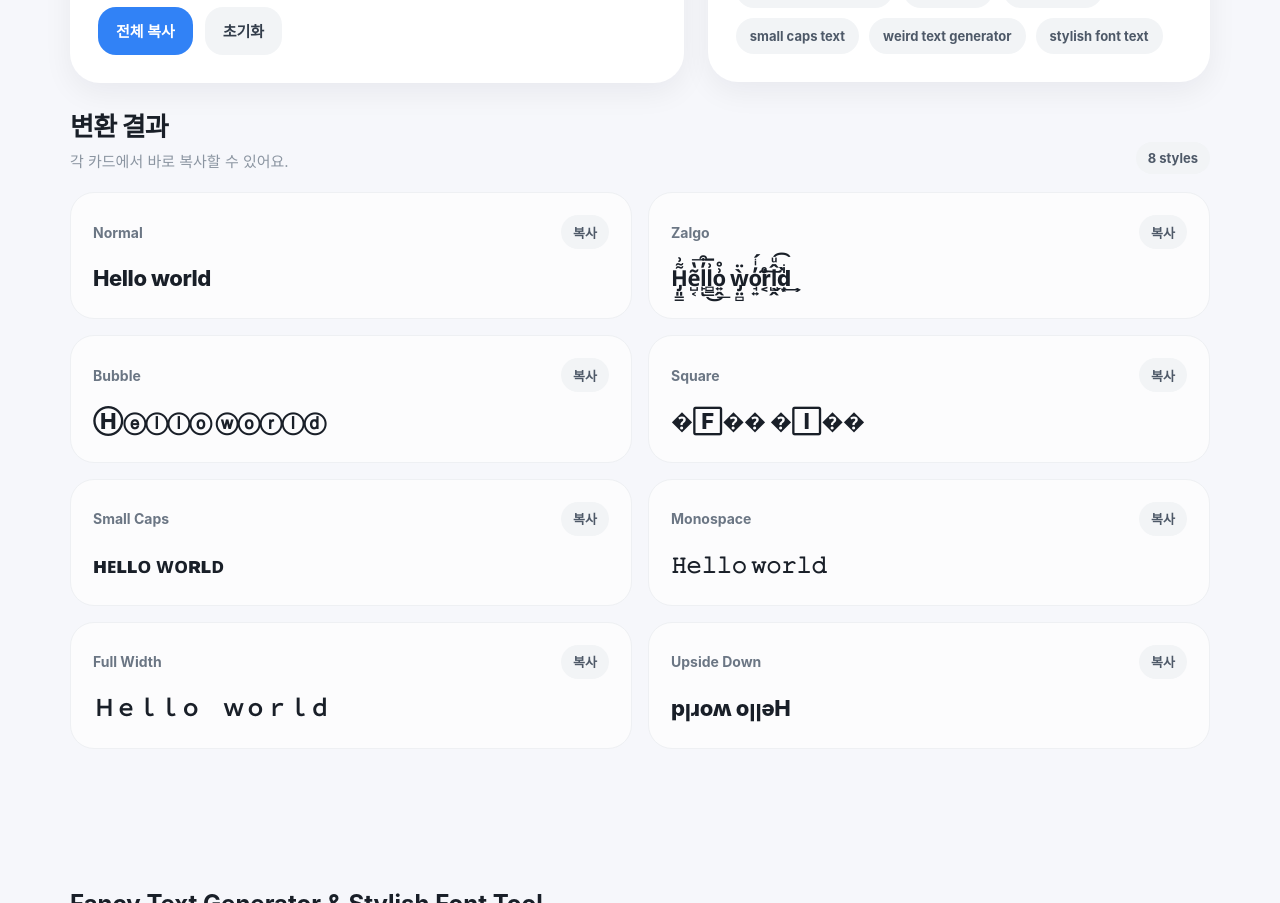
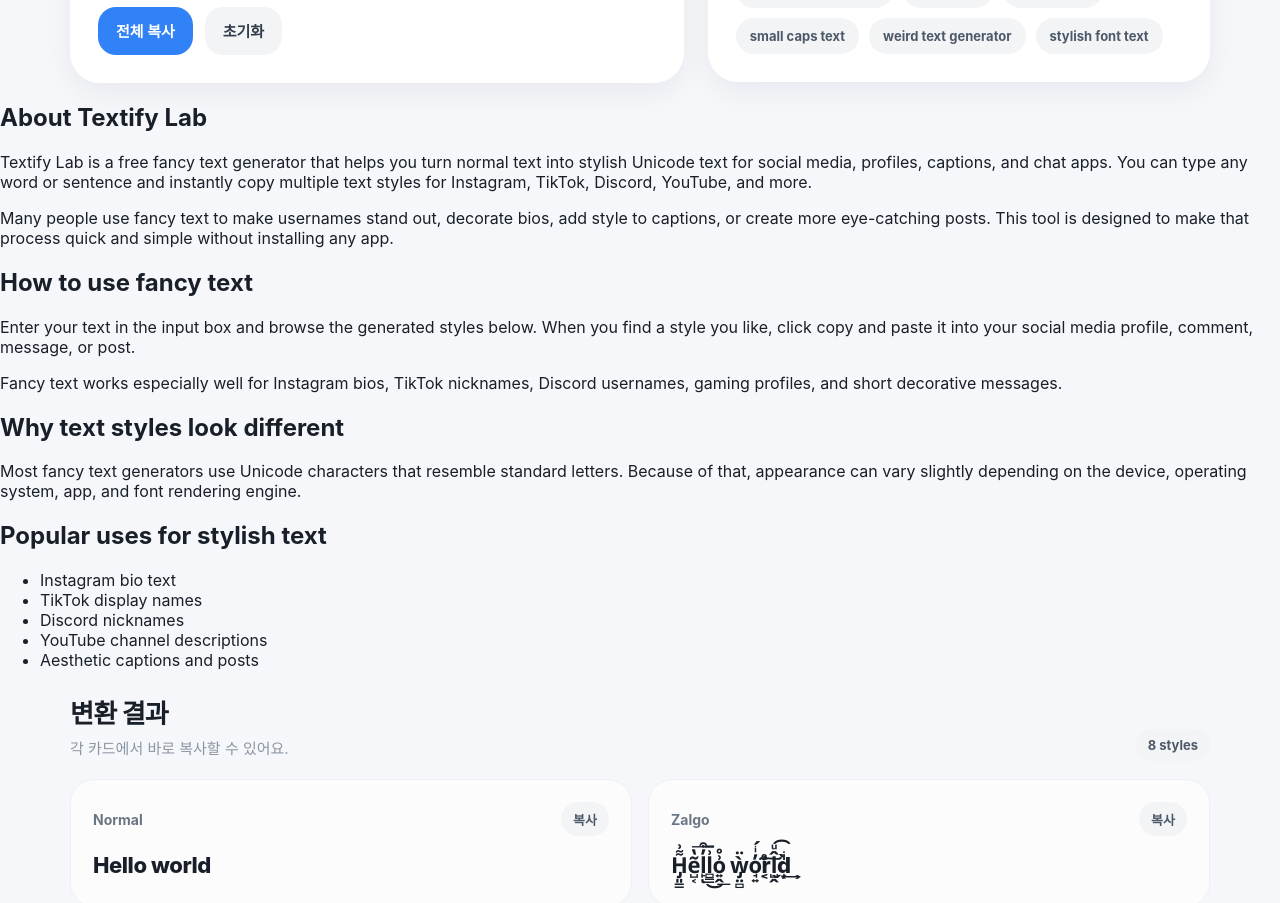
Before and after one commit to leeseulahn/textify-lab, a Next.js app: page / in a window 1280 px wide. Shown: the part 903-1806 px from the top of the page. Built offline with nearby package versions, Linux system fonts and the light colour scheme; a web font is replaced by a local one.

Commit message:
Update page.tsx

```diff
--- a/app/page.tsx
+++ b/app/page.tsx
@@ -158,6 +158,56 @@
         </div>
       </section>
 
+
+      <section className="content-section">
+  <h2>About Textify Lab</h2>
+  <p>
+    Textify Lab is a free fancy text generator that helps you turn normal text
+    into stylish Unicode text for social media, profiles, captions, and chat
+    apps. You can type any word or sentence and instantly copy multiple text
+    styles for Instagram, TikTok, Discord, YouTube, and more.
+  </p>
+  <p>
+    Many people use fancy text to make usernames stand out, decorate bios, add
+    style to captions, or create more eye-catching posts. This tool is designed
+    to make that process quick and simple without installing any app.
+  </p>
+</section>
+
+<section className="content-section">
+  <h2>How to use fancy text</h2>
+  <p>
+    Enter your text in the input box and browse the generated styles below.
+    When you find a style you like, click copy and paste it into your social
+    media profile, comment, message, or post.
+  </p>
+  <p>
+    Fancy text works especially well for Instagram bios, TikTok nicknames,
+    Discord usernames, gaming profiles, and short decorative messages.
+  </p>
+</section>
+
+<section className="content-section">
+  <h2>Why text styles look different</h2>
+  <p>
+    Most fancy text generators use Unicode characters that resemble standard
+    letters. Because of that, appearance can vary slightly depending on the
+    device, operating system, app, and font rendering engine.
+  </p>
+</section>
+
+<section className="content-section">
+  <h2>Popular uses for stylish text</h2>
+  <ul>
+    <li>Instagram bio text</li>
+    <li>TikTok display names</li>
+    <li>Discord nicknames</li>
+    <li>YouTube channel descriptions</li>
+    <li>Aesthetic captions and posts</li>
+  </ul>
+</section>
+
+
       <section id="results" className="container results-section">
         <div className="section-head">
           <div>
```
